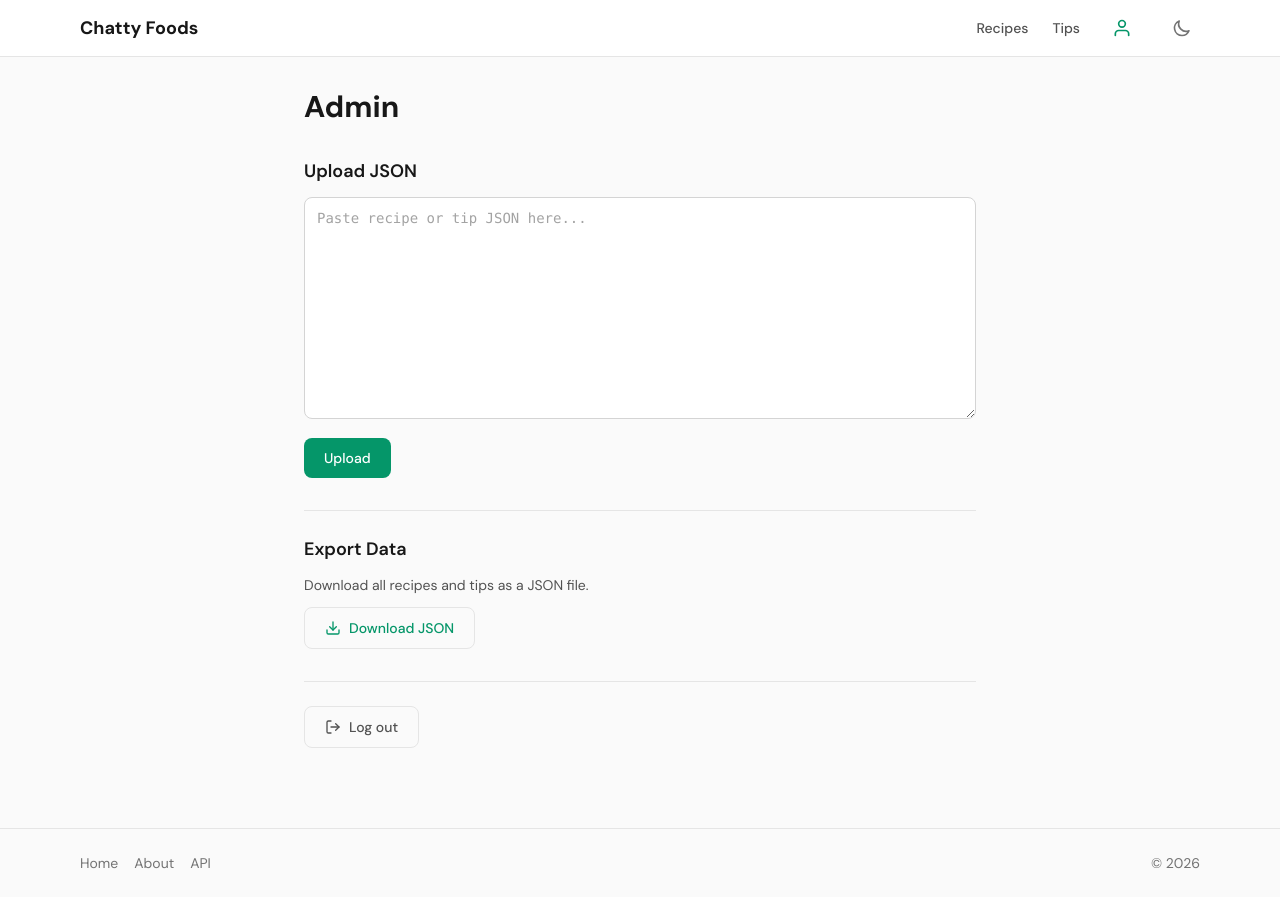
After one commit to dylanhebert/chatty-foods, a Flask app: page /admin in a window 1280 px wide. The commit adds this page. Run offline with Flask 3, Linux system fonts and the light colour scheme; the visitor is signed in with stand-in values (Sample User, id 1); some libraries are stand-ins or nearby versions.

Commit message:
Create admin page with UI for import/export, remove hardcoded catergories and make them more dynamic to add

```diff
--- a/app.py
+++ b/app.py
@@ -21,11 +21,6 @@ app.permanent_session_lifetime = timedelta(days=30)
 
 API_TOKEN = os.environ.get("API_TOKEN", "")
 
-RECIPE_CATEGORIES = sorted([
-    "chicken", "seafood", "sushi", "dessert", "coffee", "sauce",
-    "breakfast", "side", "drink", "beef", "pork", "pasta",
-])
-TIP_CATEGORIES = sorted(["pairing", "storage", "substitution", "technique", "tip"])
 SOURCE_TYPES = [("ai", "AI"), ("personal", "Personal"), ("cookbook", "Cookbook")]
 
 
@@ -100,6 +95,62 @@ def login():
 def logout():
     session.clear()
     return redirect(url_for("index"))
+
+
+@app.route("/admin")
+@require_admin
+def admin():
+    return render_template("admin.html")
+
+
+@app.route("/admin/upload", methods=["POST"])
+@require_admin
+@check_csrf
+def admin_upload():
+    raw = request.form.get("json_data", "").strip()
+    if not raw:
+        return render_template("admin.html", upload_error="No JSON provided")
+    try:
+        data = json.loads(raw)
+    except json.JSONDecodeError as e:
+        return render_template("admin.html", upload_error=f"Invalid JSON: {e}")
+
+    is_recipe = "ingredients" in data or "directions" in data
+    is_tip = "items" in data
+
+    valid_source_types = ("ai", "personal", "cookbook")
+    if "source_type" in data and data["source_type"] not in valid_source_types:
+        return render_template("admin.html", upload_error=f"Invalid source_type: must be one of {', '.join(valid_source_types)}")
+
+    if is_recipe and is_tip:
+        return render_template("admin.html", upload_error="Ambiguous: body has both recipe and tip fields")
+    if not is_recipe and not is_tip:
+        return render_template("admin.html", upload_error="Could not detect type: need 'ingredients'/'directions' for recipe or 'items' for tip")
+
+    if is_recipe:
+        missing = [f for f in ("title", "category", "ingredients", "directions") if f not in data]
+        if missing:
+            return render_template("admin.html", upload_error=f"Missing required fields: {', '.join(missing)}")
+        row_id = db.insert_recipe(data)
+        return render_template("admin.html", upload_success=f"Recipe created (id: {row_id})")
+    else:
+        missing = [f for f in ("title", "category", "items") if f not in data]
+        if missing:
+            return render_template("admin.html", upload_error=f"Missing required fields: {', '.join(missing)}")
+        row_id = db.insert_tip(data)
+        return render_template("admin.html", upload_success=f"Tip created (id: {row_id})")
+
+
+@app.route("/admin/export")
+@require_admin
+def admin_export():
+    recipes, tips = db.export_all()
+    data = json.dumps({"recipes": recipes, "tips": tips}, indent=2)
+    return app.response_class(
+        data,
+        mimetype="application/json",
+        headers={"Content-Disposition": "attachment; filename=chatty-foods-export.json"},
+    )
 
 
 # --- Page routes ---
@@ -232,12 +283,13 @@ def edit_recipe(recipe_id):
     if request.method == "GET":
         ingredients = json.loads(row["ingredients"]) if row["ingredients"] else []
         directions = json.loads(row["directions"]) if row["directions"] else []
+        all_categories = sorted(r["category"] for r in db.get_recipe_categories())
         return render_template(
             "edit_recipe.html",
             recipe=row,
             ingredients=ingredients,
             directions=directions,
-            recipe_categories=RECIPE_CATEGORIES,
+            recipe_categories=all_categories,
             source_types=SOURCE_TYPES,
         )
 
@@ -281,11 +333,12 @@ def edit_tip(tip_id):
 
     if request.method == "GET":
         items = json.loads(row["items"]) if row["items"] else []
+        all_categories = sorted(r["category"] for r in db.get_tip_categories())
         return render_template(
             "edit_tip.html",
             tip=row,
             items=items,
-            tip_categories=TIP_CATEGORIES,
+            tip_categories=all_categories,
             source_types=SOURCE_TYPES,
         )
 
--- /dev/null
+++ b/templates/admin.html
@@ -0,0 +1,51 @@
+{% extends "base.html" %}
+
+{% block title %}Admin - Chatty Foods{% endblock %}
+
+{% block content %}
+<div class="max-w-2xl mx-auto">
+    <h1 class="text-3xl font-bold mb-8">Admin</h1>
+
+    <div class="space-y-8">
+        <!-- Upload JSON -->
+        <section>
+            <h2 class="text-lg font-semibold mb-3">Upload JSON</h2>
+            <form method="POST" action="/admin/upload">
+                <input type="hidden" name="csrf_token" value="{{ csrf_token }}">
+                <textarea name="json_data" rows="10" placeholder='Paste recipe or tip JSON here...'
+                    class="w-full px-3 py-2.5 rounded-lg border border-gray-300 dark:border-gray-700 bg-white dark:bg-gray-900 text-gray-900 dark:text-gray-100 focus:outline-none focus:ring-2 focus:ring-emerald-500 focus:border-transparent font-mono text-sm">{{ request.form.get('json_data', '') }}</textarea>
+                {% if upload_error %}
+                <p class="mt-2 text-sm text-red-600 dark:text-red-400">{{ upload_error }}</p>
+                {% endif %}
+                {% if upload_success %}
+                <p class="mt-2 text-sm text-emerald-600 dark:text-emerald-400">{{ upload_success }}</p>
+                {% endif %}
+                <button type="submit"
+                    class="mt-3 px-5 py-2.5 rounded-lg bg-emerald-600 text-white font-medium hover:bg-emerald-700 transition-colors text-sm">
+                    Upload
+                </button>
+            </form>
+        </section>
+
+        <!-- Export -->
+        <section class="pt-6 border-t border-gray-200 dark:border-gray-800">
+            <h2 class="text-lg font-semibold mb-3">Export Data</h2>
+            <p class="text-sm text-gray-600 dark:text-gray-400 mb-3">Download all recipes and tips as a JSON file.</p>
+            <a href="/admin/export"
+                class="inline-flex items-center gap-2 px-5 py-2.5 rounded-lg text-sm font-medium border border-gray-200 dark:border-gray-700 text-emerald-600 dark:text-emerald-400 hover:border-emerald-400 dark:hover:border-emerald-500 transition-colors">
+                <svg class="w-4 h-4" fill="none" stroke="currentColor" viewBox="0 0 24 24" stroke-width="2" stroke-linecap="round" stroke-linejoin="round"><path d="M21 15v4a2 2 0 0 1-2 2H5a2 2 0 0 1-2-2v-4"/><polyline points="7 10 12 15 17 10"/><line x1="12" y1="15" x2="12" y2="3"/></svg>
+                Download JSON
+            </a>
+        </section>
+
+        <!-- Log out -->
+        <section class="pt-6 border-t border-gray-200 dark:border-gray-800">
+            <a href="/logout"
+                class="inline-flex items-center gap-2 px-5 py-2.5 rounded-lg text-sm font-medium text-gray-600 dark:text-gray-400 border border-gray-200 dark:border-gray-700 hover:text-gray-900 dark:hover:text-white hover:border-gray-400 dark:hover:border-gray-500 transition-colors">
+                <svg class="w-4 h-4" fill="none" stroke="currentColor" viewBox="0 0 24 24" stroke-width="2" stroke-linecap="round" stroke-linejoin="round"><path d="M9 21H5a2 2 0 0 1-2-2V5a2 2 0 0 1 2-2h4"/><polyline points="16 17 21 12 16 7"/><line x1="21" y1="12" x2="9" y2="12"/></svg>
+                Log out
+            </a>
+        </section>
+    </div>
+</div>
+{% endblock %}
--- a/templates/base.html
+++ b/templates/base.html
@@ -56,7 +56,7 @@
                 <a href="/recipes" class="text-sm font-medium text-gray-600 dark:text-gray-300 hover:text-gray-900 dark:hover:text-white transition-colors {% block nav_recipes %}{% endblock %}">Recipes</a>
                 <a href="/tips" class="text-sm font-medium text-gray-600 dark:text-gray-300 hover:text-gray-900 dark:hover:text-white transition-colors {% block nav_tips %}{% endblock %}">Tips</a>
                 {% if is_admin %}
-                <a href="/logout" class="p-2 rounded-lg text-emerald-600 dark:text-emerald-400 hover:bg-gray-100 dark:hover:bg-gray-800 transition-colors" title="Logged in (click to log out)">
+                <a href="/admin" class="p-2 rounded-lg text-emerald-600 dark:text-emerald-400 hover:bg-gray-100 dark:hover:bg-gray-800 transition-colors" title="Admin">
                     <svg class="w-5 h-5" fill="none" stroke="currentColor" viewBox="0 0 24 24" stroke-width="2" stroke-linecap="round" stroke-linejoin="round"><path d="M20 21v-2a4 4 0 0 0-4-4H8a4 4 0 0 0-4 4v2"/><circle cx="12" cy="7" r="4"/></svg>
                 </a>
                 {% else %}
```
Also changed, not shown: templates/edit_recipe.html (+5 -4 lines), templates/edit_tip.html (+5 -4 lines).
